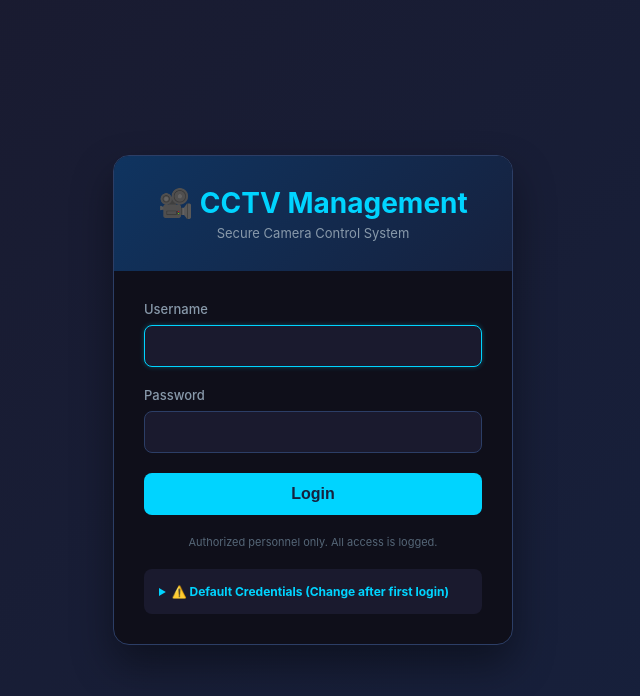
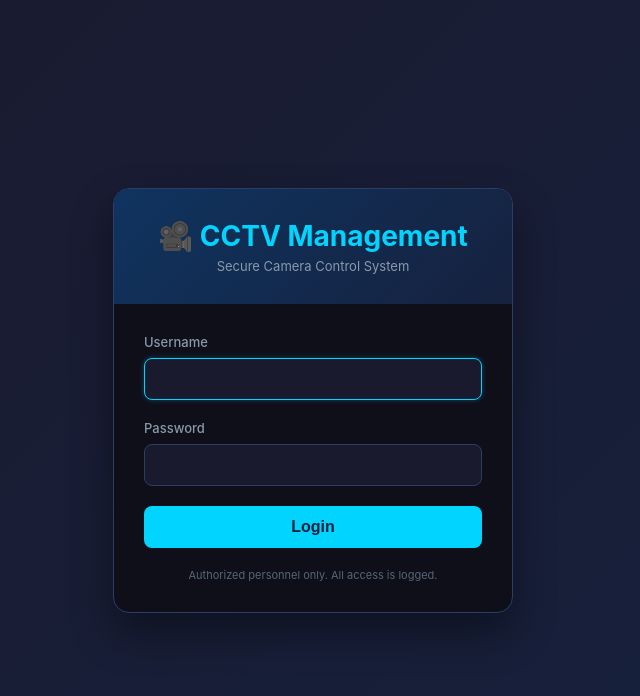
Before and after one commit to InfinityTeq/infinityteq.github.io, a PHP site: page /ipcams/login.php in a window 1280 px wide. Shown: the top 696 px of the page, without its empty margins (327-967 px from the left). Run offline with PHP 8.4, Linux system fonts and the light colour scheme.

Commit message:
Update login.php

```diff
--- a/ipcams/login.php
+++ b/ipcams/login.php
@@ -198,13 +198,6 @@ if ($_SERVER['REQUEST_METHOD'] === 'POST') {
             <div class="info">
                 Authorized personnel only. All access is logged.
             </div>
-
-            <details class="credentials-hint">
-                <summary>⚠️ Default Credentials (Change after first login)</summary>
-                <code>Username: admin | Password: Admin123!</code>
-                <code>Username: security | Password: Security123!</code>
-                <code>Username: viewer | Password: Viewer123!</code>
-            </details>
         </div>
     </div>
 </body>
```
